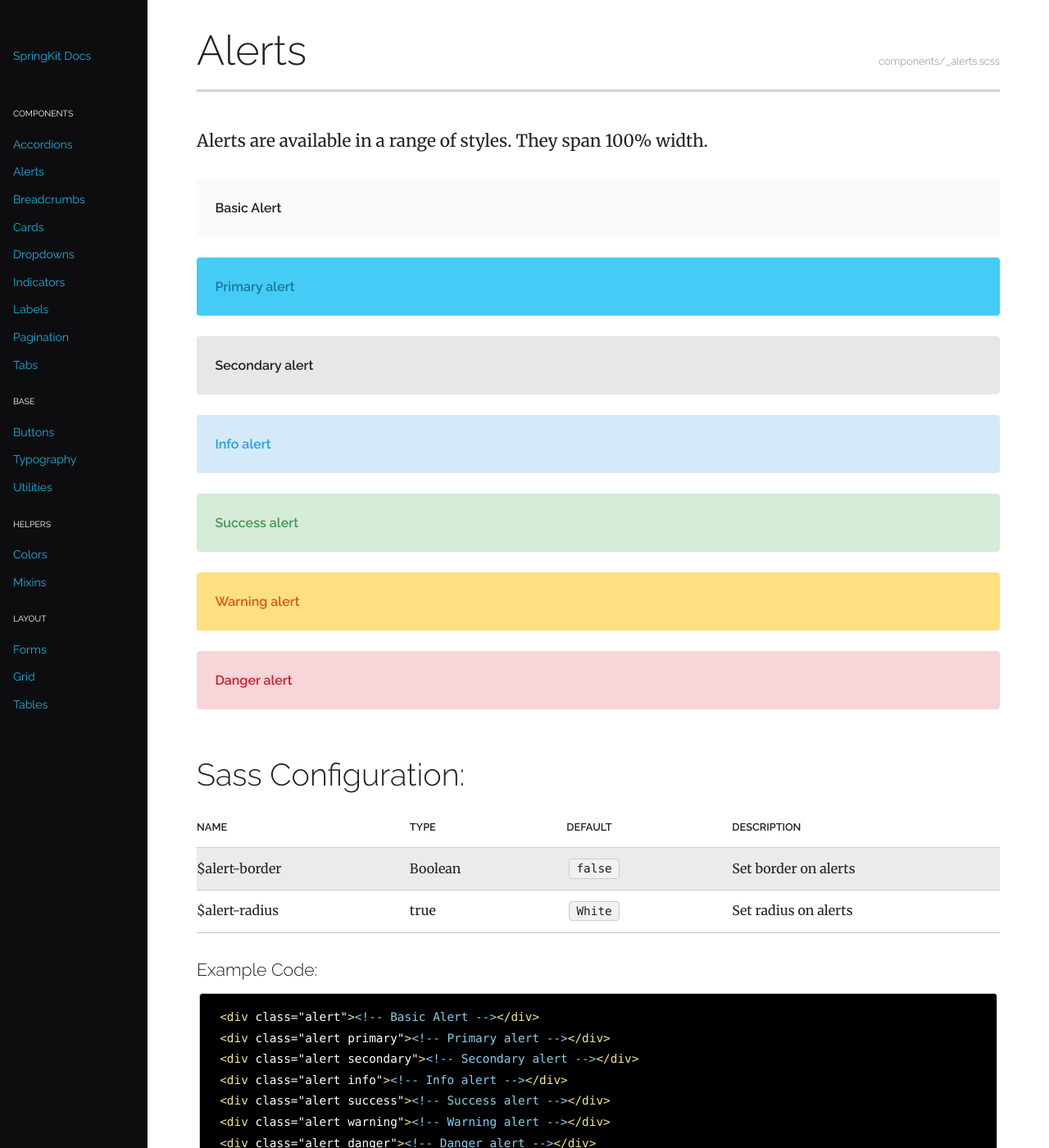
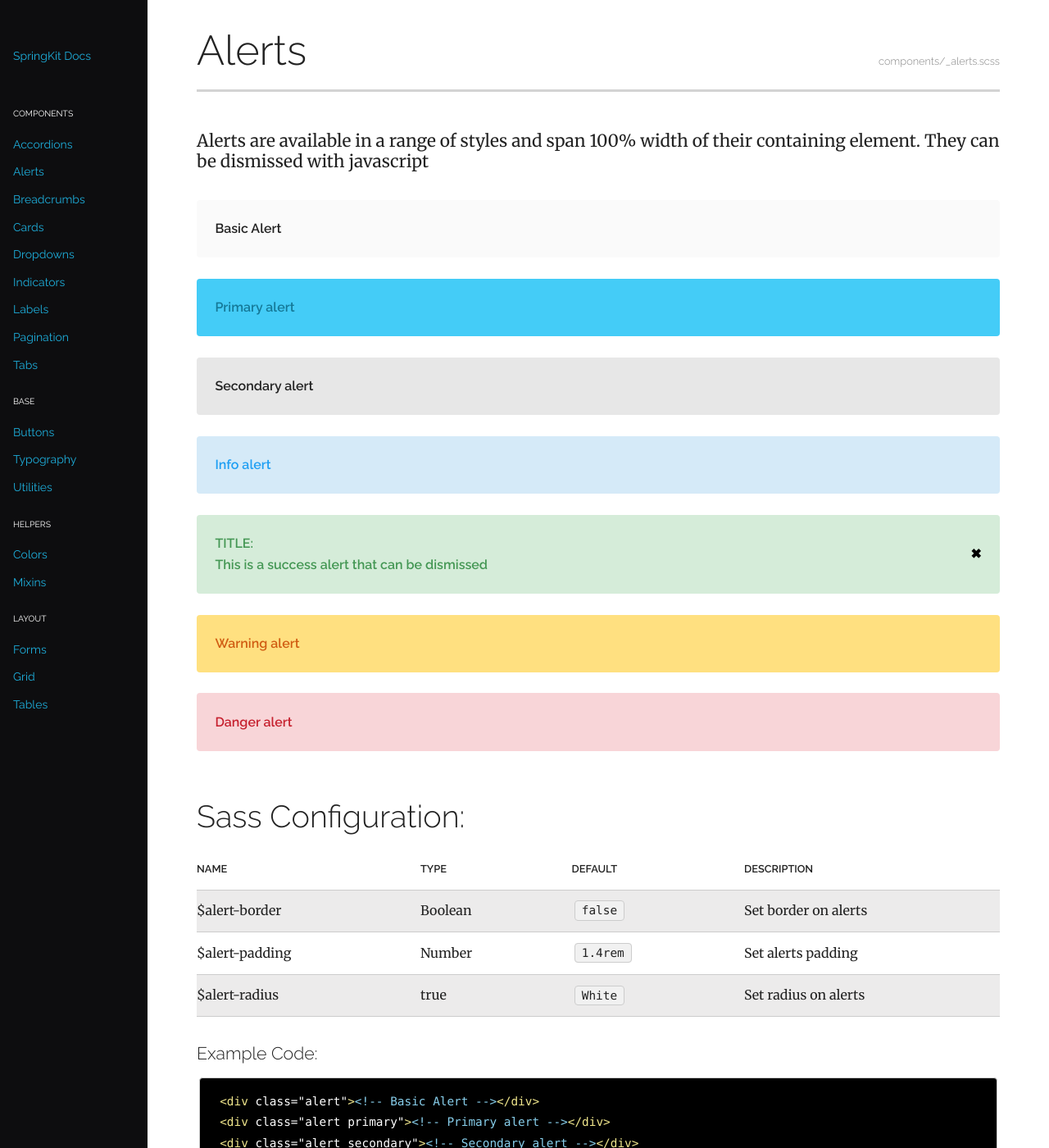
Before and after one commit to pixelspring/SpringKit, a Jekyll site: the page built from docs/_posts/2016-03-02-alerts.markdown, in a window 1280 px wide and 1400 px high. Shown: the whole window at 82% size. Built offline with Jekyll 4.4.1, drawn with Linux system fonts in a browser that asks for light colours; some of the changed text lies outside the part shown.

Commit message:
Update alerts documentation

```diff
--- a/docs/_posts/2016-03-02-alerts.markdown
+++ b/docs/_posts/2016-03-02-alerts.markdown
@@ -7,7 +7,7 @@ sassbase: components/_alerts.scss
 ---
 
 <div class="row column">
-    <p class="lead-text">Alerts are available in a range of styles. They span 100% width.</p>
+    <p class="lead-text">Alerts are available in a range of styles and span 100% width of their containing element. They can be dismissed with javascript</p>
 </div>
 
 <div class="row column">
@@ -25,7 +25,7 @@ sassbase: components/_alerts.scss
         Info alert
     </div>
     <div class="alert success">
-        Success alert
+        <a class="dismiss-alert" data-dismiss="alert">&#10006;</a>TITLE:<br>This is a success alert that can be dismissed
     </div>
     <div class="alert warning">
         Warning alert
@@ -56,6 +56,12 @@ sassbase: components/_alerts.scss
                 <td>Set border on alerts</td>
             </tr>
             <tr>
+                <td>$alert-padding</td>
+                <td>Number</td>
+                <td><code>1.4rem</code></td>
+                <td>Set alerts padding</td>
+            </tr>
+            <tr>
                 <td>$alert-radius</td>
                 <td>true</td>
                 <td><code>White</code></td>
@@ -72,7 +78,12 @@ sassbase: components/_alerts.scss
 <div class="alert primary"><!-- Primary alert --></div>
 <div class="alert secondary"><!-- Secondary alert --></div>
 <div class="alert info"><!-- Info alert --></div>
-<div class="alert success"><!-- Success alert --></div>
+
+<!-- Success alert, dismissable -->
+<div class="alert success">
+    <a class="dismiss-alert" data-dismiss="alert">&#10006;</a>Success alert
+</div>
+
 <div class="alert warning"><!-- Warning alert --></div>
 <div class="alert danger"><!-- Danger alert --></div>
 {% endhighlight %}
```
Also changed, not shown: css/main.css, docs/css/main.css, docs/js/min/main.min.js.
